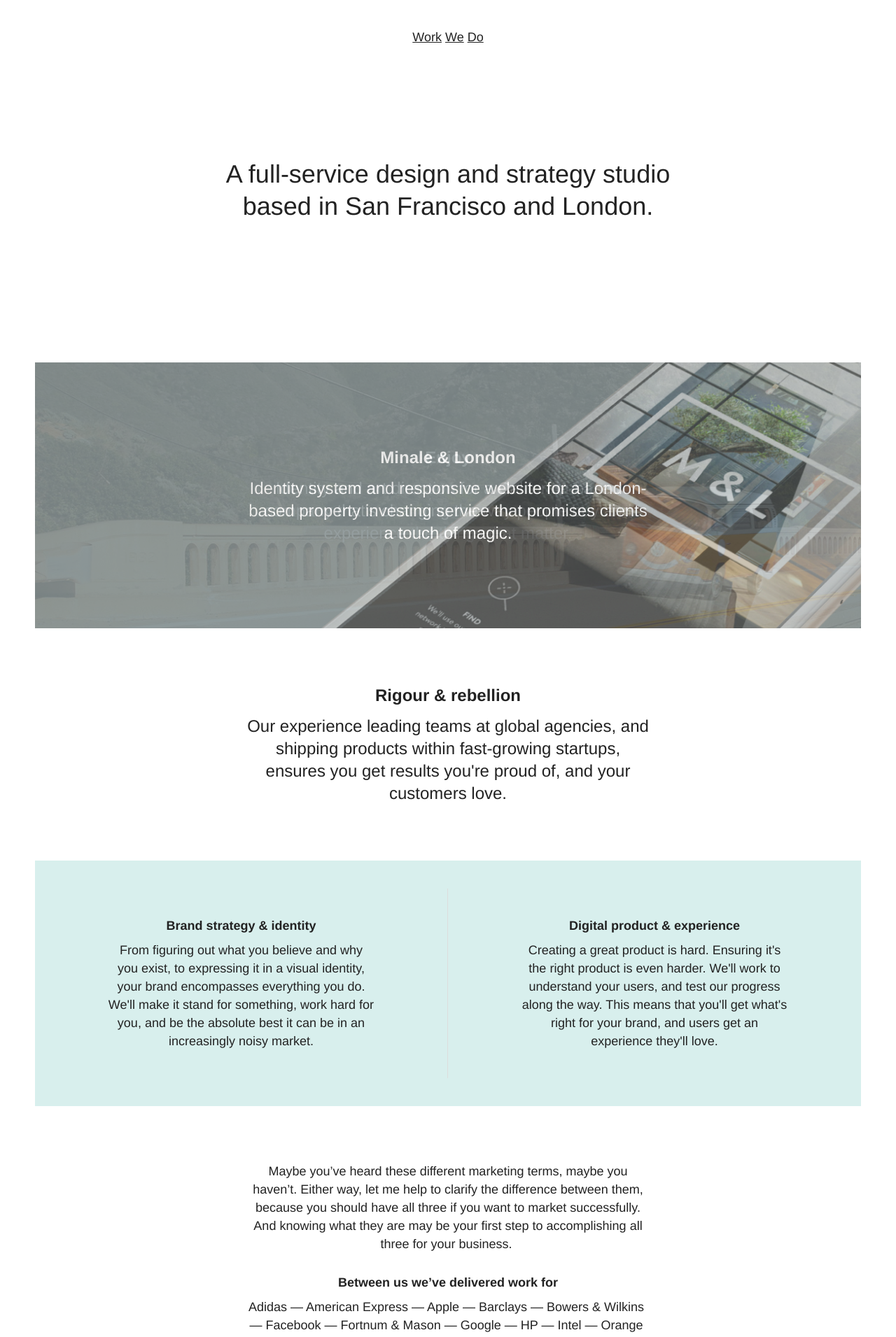
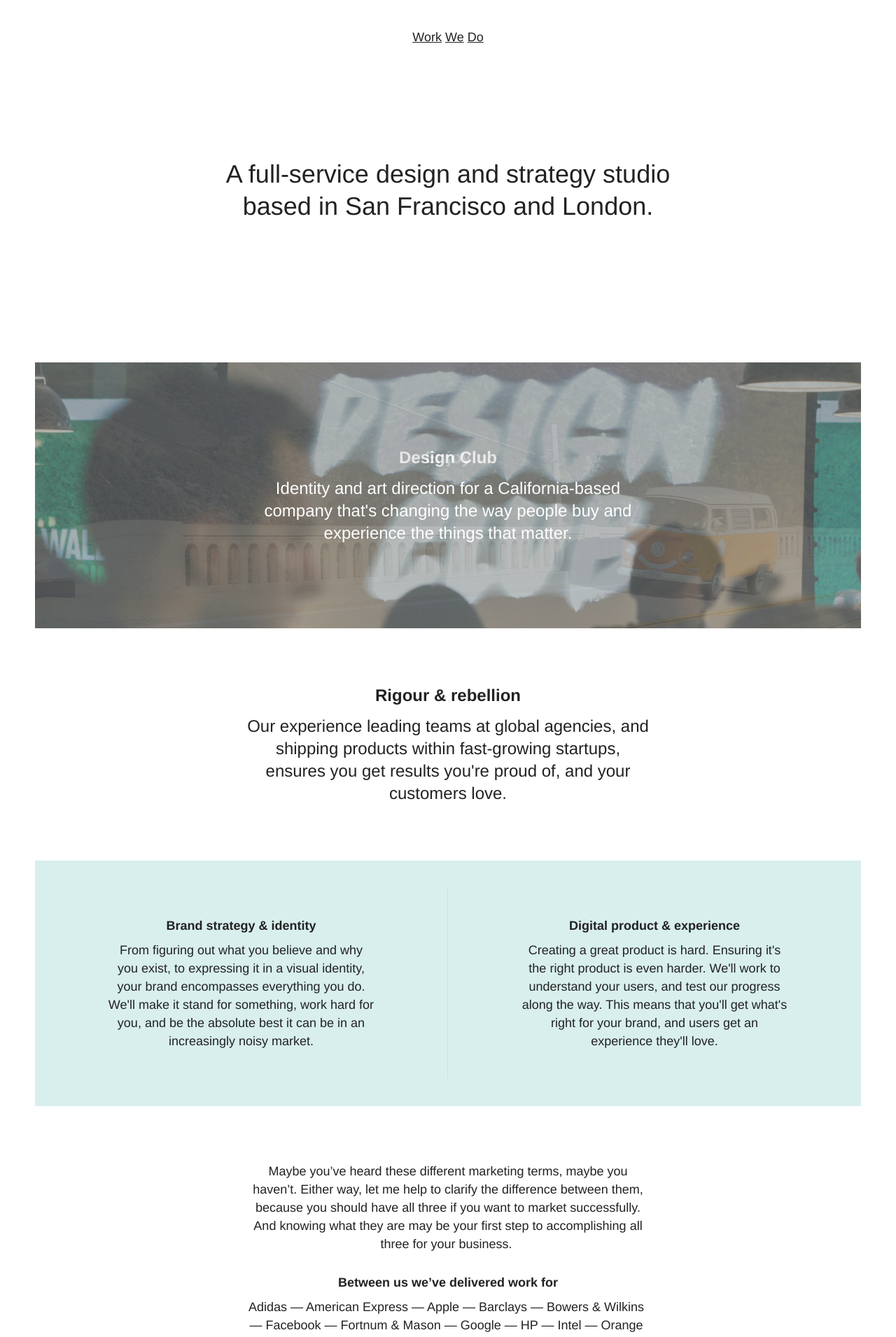
Before and after one commit to anothertompetty/work-we-do-site, a Jekyll site: the page built from index.html, in a window 1280 px wide. Shown: the top 1911 px of the page at 70% size. Built offline with Jekyll 4.4.1, drawn with Linux system fonts in a browser that asks for light colours; some web fonts are replaced.

Commit message:
design club image

```diff
--- a/_sass/_big-image.scss
+++ b/_sass/_big-image.scss
@@ -19,6 +19,13 @@
   color: white;
 }
 
+.big-image--design-club {
+  background: url('../img/work/design-club.jpg') top center no-repeat;
+  background-size: cover;
+  background-color: #333333;
+  color: white;
+}
+
 .big-image--venmo {
   background-color: #D8EFED;
 }
--- a/index.html
+++ b/index.html
@@ -10,6 +10,14 @@
   <div id="work" class="big-image big-image--enjoy u-padding-Hl u-margin-Txl">
     <div class="big-image__inner u-center u-text-center">
       <p class="u-text-large u-text-heavy">Enjoy</p>
+      <p class="u-text-large u-margin-An">
+        Identity and art direction for a California-based company that's changing the way people buy and experience the things that matter.
+      </p>
+    </div>
+  </div>
+  <div id="work" class="big-image big-image--design-club u-padding-Hl u-margin-Txl">
+    <div class="big-image__inner u-center u-text-center">
+      <p class="u-text-large u-text-heavy">Design Club</p>
       <p class="u-text-large u-margin-An">
         Identity and art direction for a California-based company that's changing the way people buy and experience the things that matter.
       </p>
@@ -34,14 +42,6 @@
   <div id="work" class="big-image big-image--facebook u-padding-Hl u-margin-Txl">
     <div class="big-image__inner u-center u-text-center">
       <p class="u-text-large u-text-heavy">Facebook</p>
-      <p class="u-text-large u-margin-An">
-        Identity and art direction for a California-based company that's changing the way people buy and experience the things that matter.
-      </p>
-    </div>
-  </div>
-  <div id="work" class="big-image u-padding-Hl u-margin-Txl">
-    <div class="big-image__inner u-center u-text-center">
-      <p class="u-text-large u-text-heavy">Design Club</p>
       <p class="u-text-large u-margin-An">
         Identity and art direction for a California-based company that's changing the way people buy and experience the things that matter.
       </p>
```
Also changed, not shown: img/work/design-club.jpg (added).
